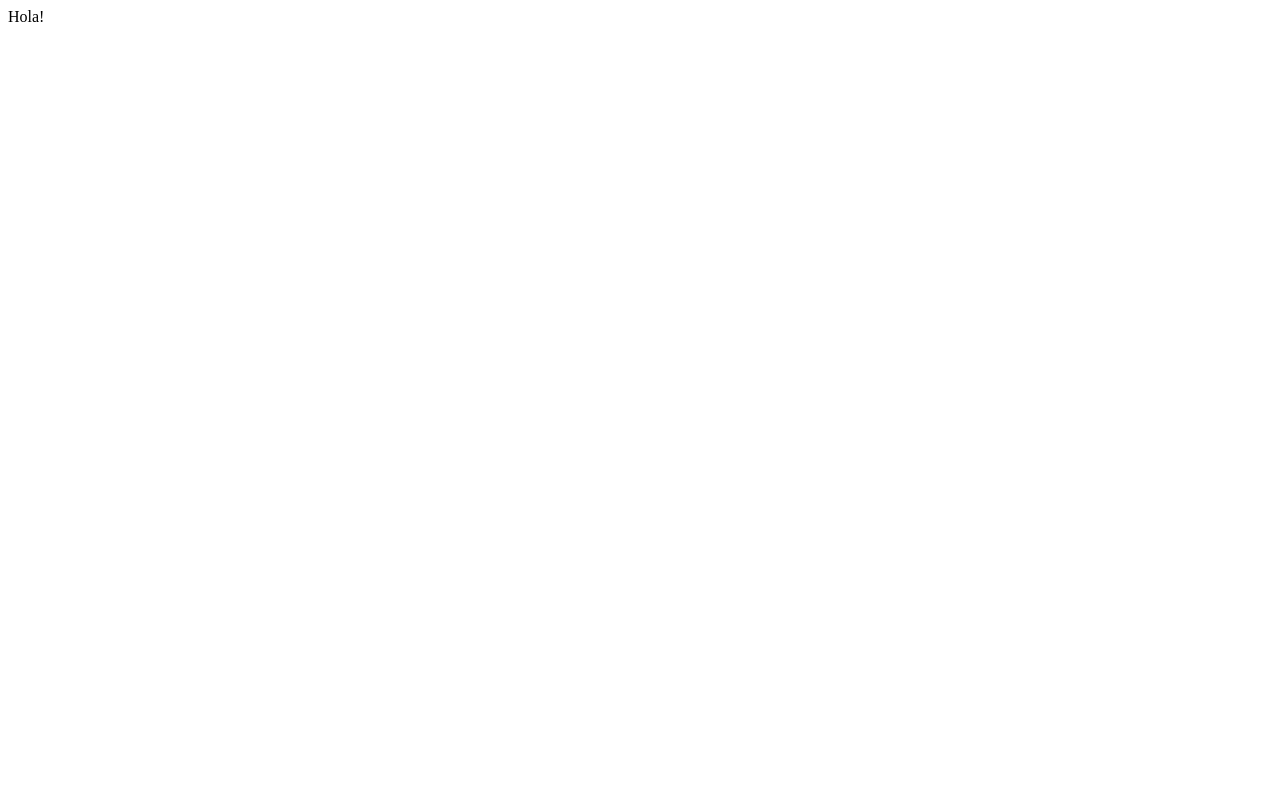
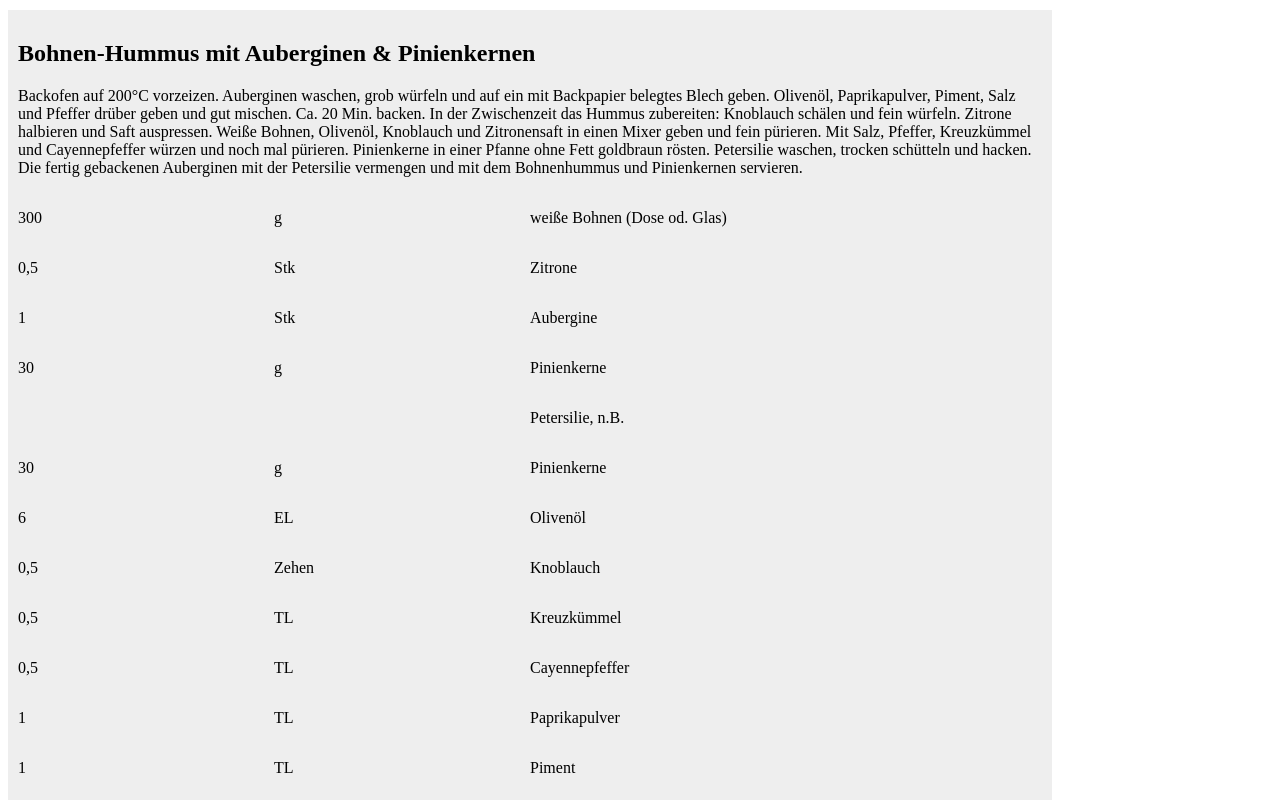
Before and after one commit to brdddngs/capstone-project, a React (Create React App) app: page / in a window 1280 px wide. Shown: the top 800 px of the page. Built offline with nearby package versions, Linux system fonts and the light colour scheme.

Commit message:
Showrecipes by data-json

```diff
--- a/package.json
+++ b/package.json
@@ -3,6 +3,7 @@
   "version": "0.1.0",
   "private": true,
   "dependencies": {
+    "node-sass": "^4.13.0",
     "react": "^16.12.0",
     "react-dom": "^16.12.0",
     "react-scripts": "3.2.0"
--- a/src/App.js
+++ b/src/App.js
@@ -1,11 +1,25 @@
-import React from "react";
+import React from 'react'
+import './styles.scss'
+import recipes from './recipes.json'
 
 function App() {
   return (
     <div className="App">
-      <div>Hola!</div>
+      {recipes.map((recipe, index) => (
+        <div key={index} className="container">
+          <h2>{recipe.title}</h2>
+          <p>{recipe.steps}</p>
+          {recipe.ingredients.map((ingredient, index) => (
+            <div key={index} className="ingredient-wrapper">
+              <p>{ingredient.amount}</p>
+              <p>{ingredient.unit}</p>
+              <p>{ingredient.food}</p>
+            </div>
+          ))}
+        </div>
+      ))}
     </div>
-  );
+  )
 }
 
-export default App;
+export default App
--- /dev/null
+++ b/src/styles.scss
@@ -0,0 +1,11 @@
+.ingredient-wrapper {
+  display: grid;
+  grid-template-columns: 1fr 1fr 2fr;
+}
+
+.container {
+  width: 80vw;
+  margin: 10px 0;
+  background-color: rgb(238, 238, 238);
+  padding: 10px;
+}
```
Also changed, not shown: 2 other files (tests, documents, lock files or other folders).
